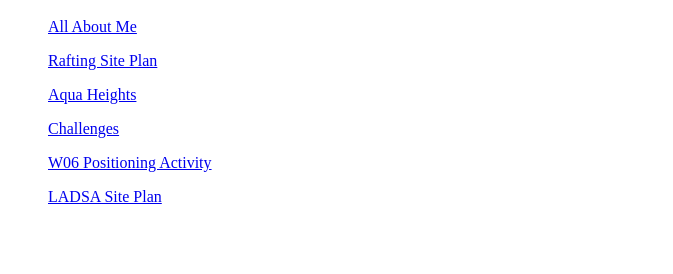
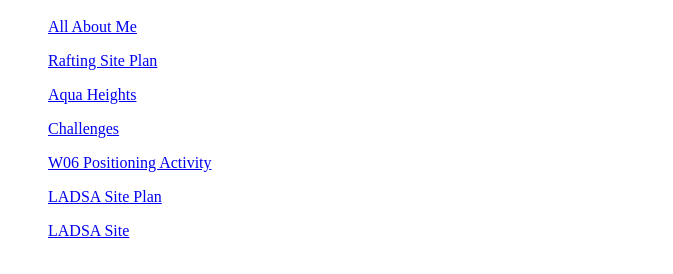
Before and after one commit to nichole-abrio/wdd130, a plain HTML site: page index.html in a window 1280 px wide. Shown: the part 48-322 px from the top of the page, without its empty margins (0-673 px from the left). Drawn offline with Linux system fonts and the light colour scheme.

Commit message:
updated home page to include ladsa website

```diff
--- a/index.html
+++ b/index.html
@@ -12,6 +12,7 @@
         <ul><a href="challenge/index.html">Challenges</a></ul>
         <ul><a href="positioning.html">W06 Positioning Activity</a></ul>
         <ul><a href="ladsa/site-plan.html">LADSA Site Plan</a></ul>
+        <ul><a href="ladsa/index.html">LADSA Site</a></ul>
     </nav>
 </head>
 <body>
```
